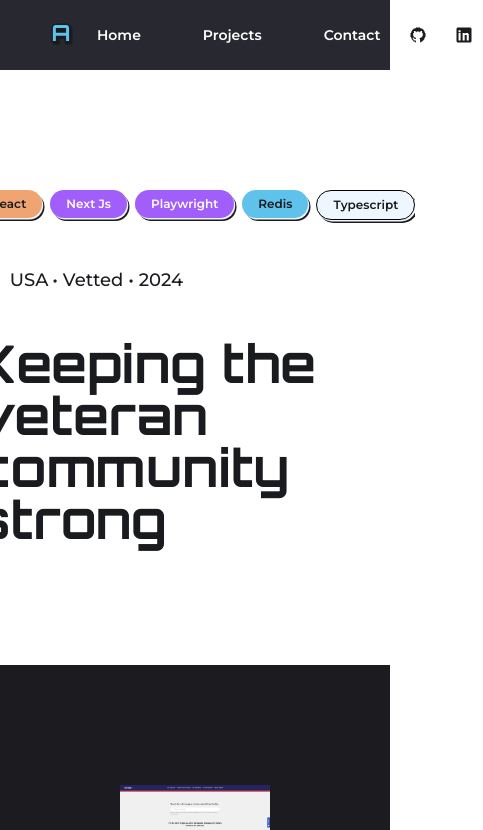
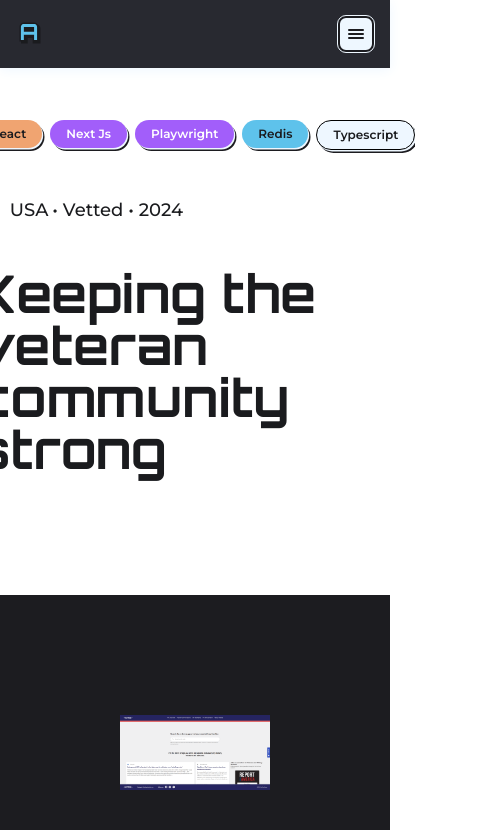
Before and after one commit to Augusto-DF/portfolio, a React (Create React App) app: page /projects/vetted in a window 390 px wide. Shown: the top 830 px of the page, 483 px wide, since content can reach past the window. Built offline with nearby package versions, Linux system fonts and the light colour scheme.

Commit message:
style: Add header mobile version

```diff
--- a/src/components/header/index.tsx
+++ b/src/components/header/index.tsx
@@ -9,9 +9,30 @@ import { ReactComponent as LinkedinIcon } from '@assets/icons/linkedin-icon.svg'
 import { HEADER_DATA } from './constants'
 import classnames from 'classnames'
 import { HOVER_COLORS } from 'src/libs/utils/hoverColors'
+import useWindowSize from '@hooks/use-window-size'
+import { useMemo, useState } from 'react'
 
 const Header = () => {
   const { pathname } = useLocation()
+  const { width } = useWindowSize()
+  const [isOpen, setIsOpen] = useState(false)
+  const isMobile = width && width < 704
+
+  const mobileMenuStyle = useMemo(() => {
+    if (isMobile) return isOpen ? [styles.openedMenu] : [styles.closedMenu]
+
+    return undefined
+  }, [isMobile, isOpen])
+
+  const toggleMenu = () => {
+    setIsOpen(prev => !prev)
+  }
+
+  const onSelectALink = (onClick?: () => void) => {
+    if (isMobile) toggleMenu()
+
+    onClick && onClick()
+  }
 
   const handleRedirect = (target: string) => {
     switch (target) {
@@ -29,18 +50,33 @@ const Header = () => {
       <Link to="/">
         <Logo />
       </Link>
-      <ul className={styles.tabWrapper}>
+      {isMobile && (
+        <button
+          type="button"
+          onClick={() => {
+            setIsOpen(prev => !prev)
+          }}
+          className={classnames(styles.sandwichMenu, {
+            [styles.openedMenuIcon]: isOpen,
+            [styles.closedMenuIcon]: !isOpen,
+          })}
+        >
+          <div className={classnames(styles.bar, styles.bar1)}></div>
+          <div className={classnames(styles.bar, styles.bar2)}></div>
+          <div className={classnames(styles.bar, styles.bar3)}></div>
+        </button>
+      )}
+      <ul className={classnames(styles.tabWrapper, mobileMenuStyle)}>
         {HEADER_DATA.map(({ label, href, onClick }, id) => (
           <Link to={href} key={href + id}>
-            <button onClick={onClick}>
+            <button onClick={() => onSelectALink(onClick)}>
               <li className={classnames({ [styles.active]: href === pathname })}>{label}</li>
             </button>
           </Link>
         ))}
       </ul>
 
-      <ul className={styles.socialWrapper}>
-        <Link to="">
+      <ul className={classnames(styles.socialWrapper, mobileMenuStyle)}>
         <li>
           <Button
             hoverColor={HOVER_COLORS.ferir_nut}
@@ -52,8 +88,6 @@ const Header = () => {
             styleTheme="light"
           />
         </li>
-        </Link>
-        <Link to="">
         <li>
           <Button
             hoverColor={HOVER_COLORS.ferir_nut}
@@ -65,7 +99,6 @@ const Header = () => {
             styleTheme="light"
           />
         </li>
-        </Link>
       </ul>
     </header>
   )
--- a/src/components/header/styles.module.scss
+++ b/src/components/header/styles.module.scss
@@ -1,5 +1,6 @@
 @import '@styles/colors.scss';
 @import '@styles/typography.scss';
+@import '@styles/media-queries.scss';
 
 @mixin hoverState {
     border-radius: 0.8rem;
@@ -46,3 +47,85 @@
         gap: 0.8rem;
     }
 }
+
+@include sm-viewport {
+    .headerComponent {
+        position: fixed;
+        width: 100%;
+        padding: 1.6rem;
+        grid-template-columns: 3rem auto 3.6rem;
+        align-items: center;
+        top: 0;
+        box-shadow: 0 0.2rem 1.2rem $fenrir-brand-cotton;
+
+        z-index: 10;
+
+        .sandwichMenu {
+            height: 3.6rem;
+            grid-column: 3;
+            padding: 0.8rem;
+            background-color: $fenrir-brand-cotton;
+            border-radius: 0.8rem;
+            cursor: pointer;
+            display: flex;
+            justify-content: center;
+            border: 2px solid $fenrir-brand-dark;
+            outline: 1px solid $fenrir-brand-cotton;
+
+            .bar {
+                height: 0.2rem;
+                width: 100%;
+                border-radius: 2rem;
+                background-color: $fenrir-brand-dark;
+            }
+        }
+
+        .openedMenuIcon {
+            flex-direction: column;
+            justify-content: center;
+            position: relative;
+            .bar1, .bar3 {
+                width: 16px;
+                position: absolute;
+                top: 50%;
+                transform-origin: center;
+                transform: rotate(45deg) translate(0, -50%);
+            }
+            .bar3 {
+                transform: rotate(135deg) translate(-5%, 0);
+            }
+            .bar2 {
+                display: none;
+            }
+        }
+
+        .closedMenuIcon {
+            flex-direction: column;
+            gap: 0.2rem;
+        }
+
+        .openedMenu {
+            grid-column: span 3;
+        }
+
+        .closedMenu {
+            display: none;
+        }
+
+        .tabWrapper {
+            padding: 3.2rem 0;
+            flex-direction: column;
+
+            li {
+                width: 24rem;
+                padding: 1.2rem 0;
+            }
+        }
+
+        .socialWrapper {
+            margin-top: 3.2rem;
+            gap: 1.6rem;
+        }
+    }
+
+}
--- a/src/views/home/styles.module.scss
+++ b/src/views/home/styles.module.scss
@@ -85,7 +85,14 @@ section {
 
 @include sm-viewport {
     .hero {
+        padding-top: 15.2rem;
         flex-direction: column;
         gap: 12rem;
+
+        .presentationContainer {
+            button {
+                width: 100%;
+            }
+        }
     }
 }
```
Lines whose indentation alone changed are shown as unchanged.
